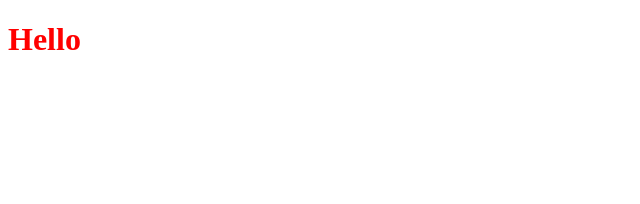
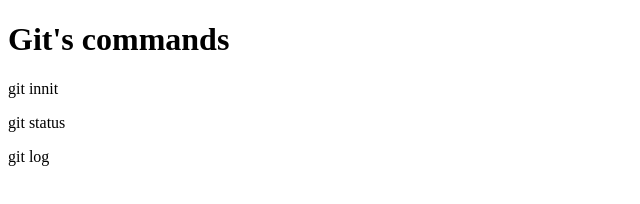
Before and after one commit to DanilT7/homework-3, a plain HTML site: page index.html in a window 1280 px wide. Shown: the whole page, without its empty margins (0-640 px from the left). Drawn offline with Linux system fonts and the light colour scheme.

Commit message:
the last version

```diff
--- a/index.html
+++ b/index.html
@@ -8,6 +8,10 @@
     <link rel="stylesheet" href="main.css">
 </head>
 <body>
-    <h1>Hello</h1>
+    <h1>Git's commands</h1>
+    <p>git innit</p>
+    <p>git status</p>
+    <p>git log</p>
+    <p> </p>
 </body>
 </html>
--- a/main.css
+++ b/main.css
@@ -1,6 +1,4 @@
-body {
-    color: red;
-}
+
 .tap, .gallery{
     text-align: center;
 }
```
